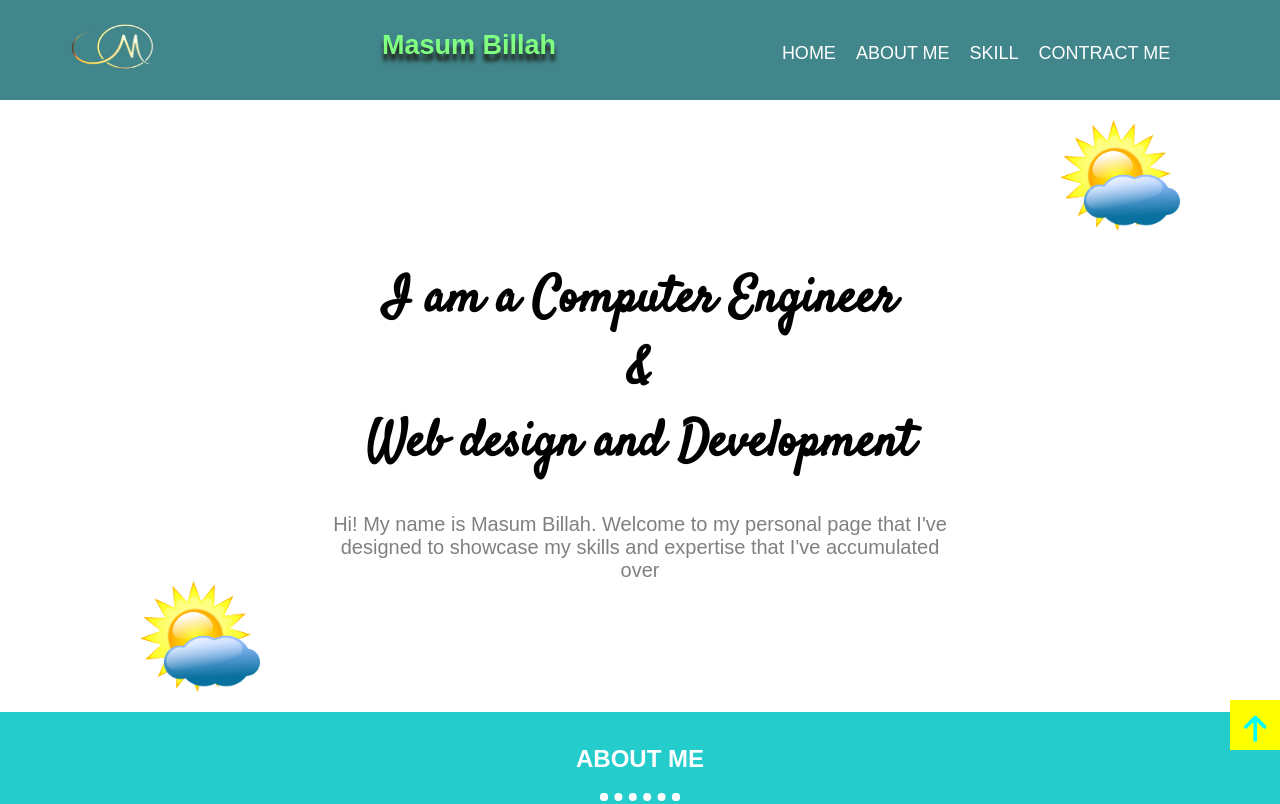
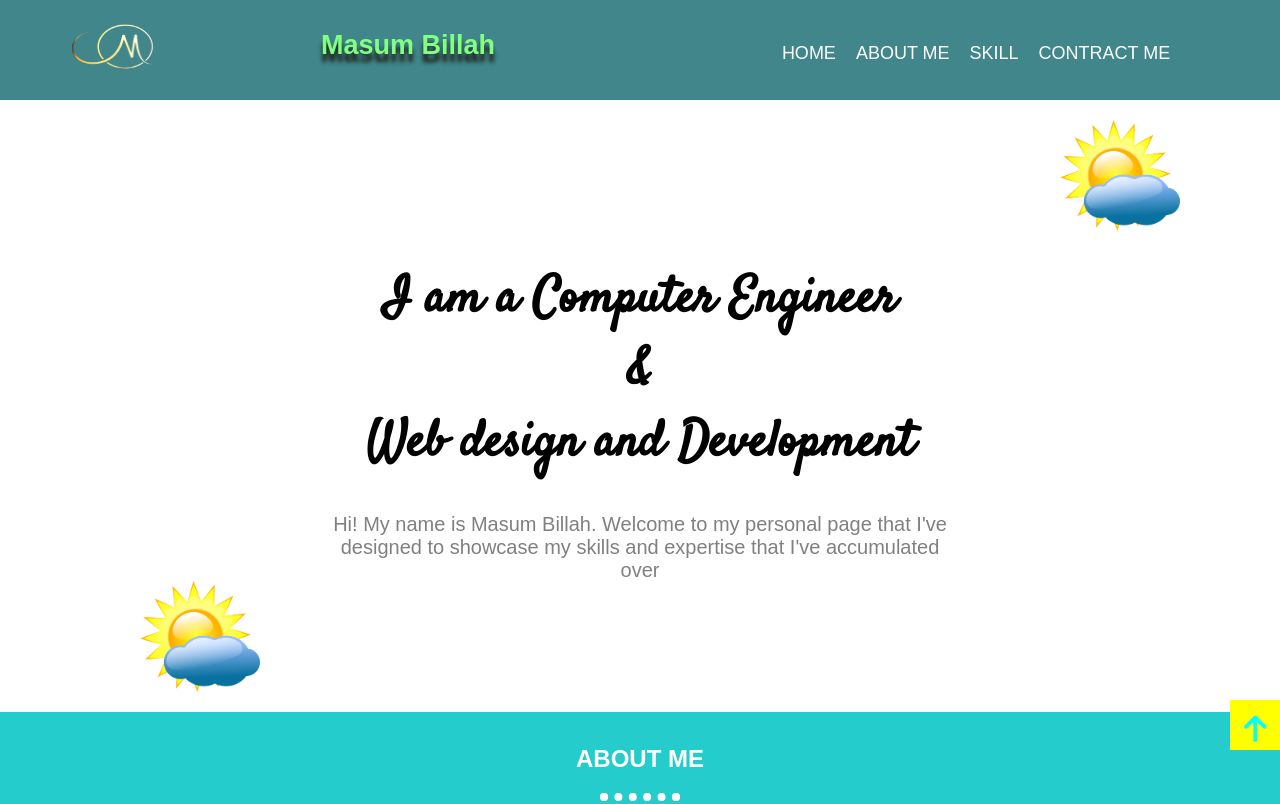
Before and after one commit to Masumbillah2062003/simple-website-project-3, a plain HTML site: page index.html in a window 1280 px wide. Shown: the top 804 px of the page. Drawn offline with Linux system fonts and the light colour scheme.

Commit message:
Add files via upload

```diff
--- a/style.css
+++ b/style.css
@@ -68,6 +68,8 @@ a{
 }
 
 .nevbar h1{
+    height: 40px;
+    width: 200px;
     color: white;
     margin: 20px auto;
     margin-top: -5px;
```
